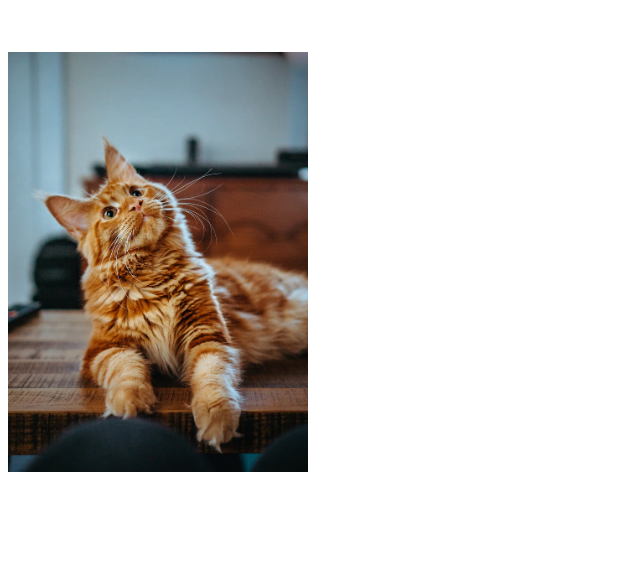
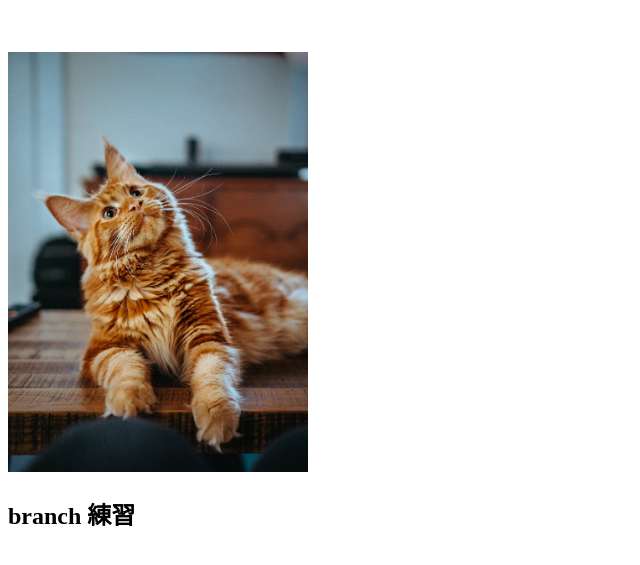
Before and after one commit to tanukili/2023-summer-text, a website built with Vite: page pages/index.html in a window 1280 px wide. Shown: the part 227-792 px from the top of the page, without its empty margins (0-640 px from the left). Built offline with nearby package versions, Linux system fonts and the light colour scheme.

Commit message:
branch練習

```diff
--- a/pages/index.html
+++ b/pages/index.html
@@ -11,6 +11,7 @@
 
     <h1 class="index-title">我是首頁</h1>
     <img src="../assets/images/cat.jpg" style="width: 300px;" alt="cat">
+    <h2>branch 練習</h2>
 
     <%- include('./layout/footer'); -%>
 
```
